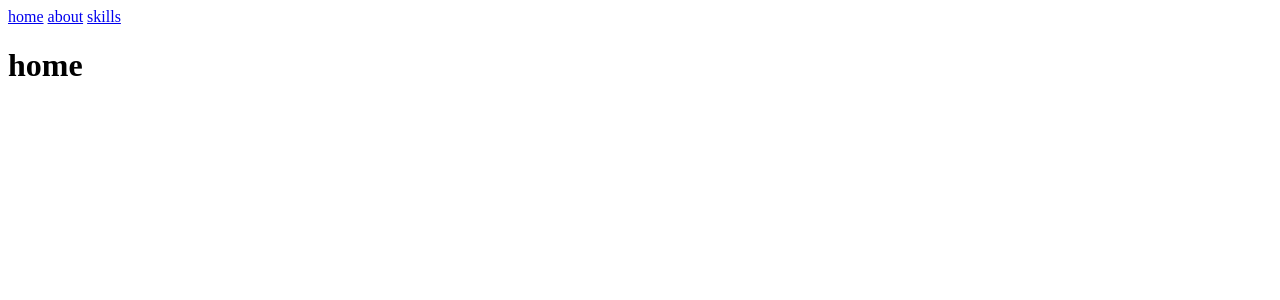
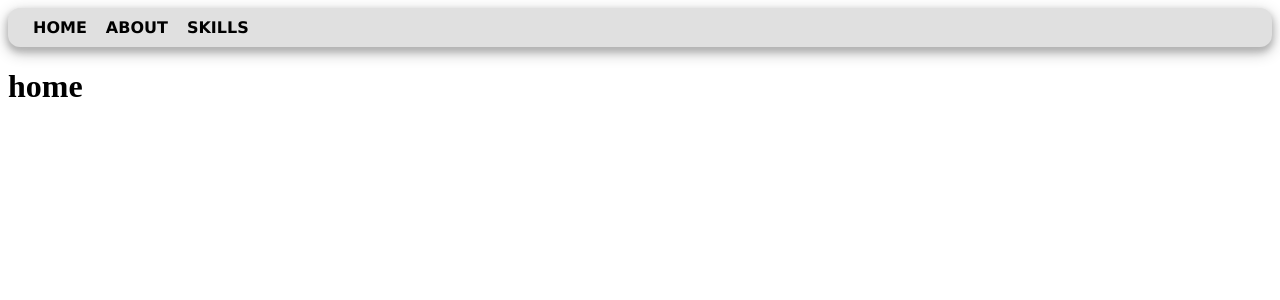
Before and after one commit to Mika-Chang/Mika-Chang.github.io, a SvelteKit app: page / in a window 1280 px wide. Shown: the top 300 px of the page. Built offline with nearby package versions, Linux system fonts and the light colour scheme.

Commit message:
"updated navbar in layout"

```diff
--- a/src/routes/+layout.svelte
+++ b/src/routes/+layout.svelte
@@ -3,10 +3,27 @@
 </script>
 
 <nav>
-    <a href="/">home</a>
-    <a href="/about">about</a>
-    <a href="/skills">skills</a>
+    <a href="/">HOME</a>
+    <a href="/about">ABOUT</a>
+    <a href="/skills">SKILLS</a>
 <!--    <a href="/projects">projects</a>-->
 </nav>
 
 {@render children()}
+
+<style>
+    nav {
+        background: #E0E0E0;
+        padding: 10px;
+        border-radius: 12px;
+        box-shadow: 0 4px 6px hsl(0, 0%, 70%), 0 5px 15px hsl(0, 0%, 70%);
+
+        a {
+            color: #000000;
+            font-weight: bold;
+            font-family: 'Verdana', sans-serif;
+            padding-left: 15px;
+            text-decoration: none;
+        }
+    }
+</style>
```
